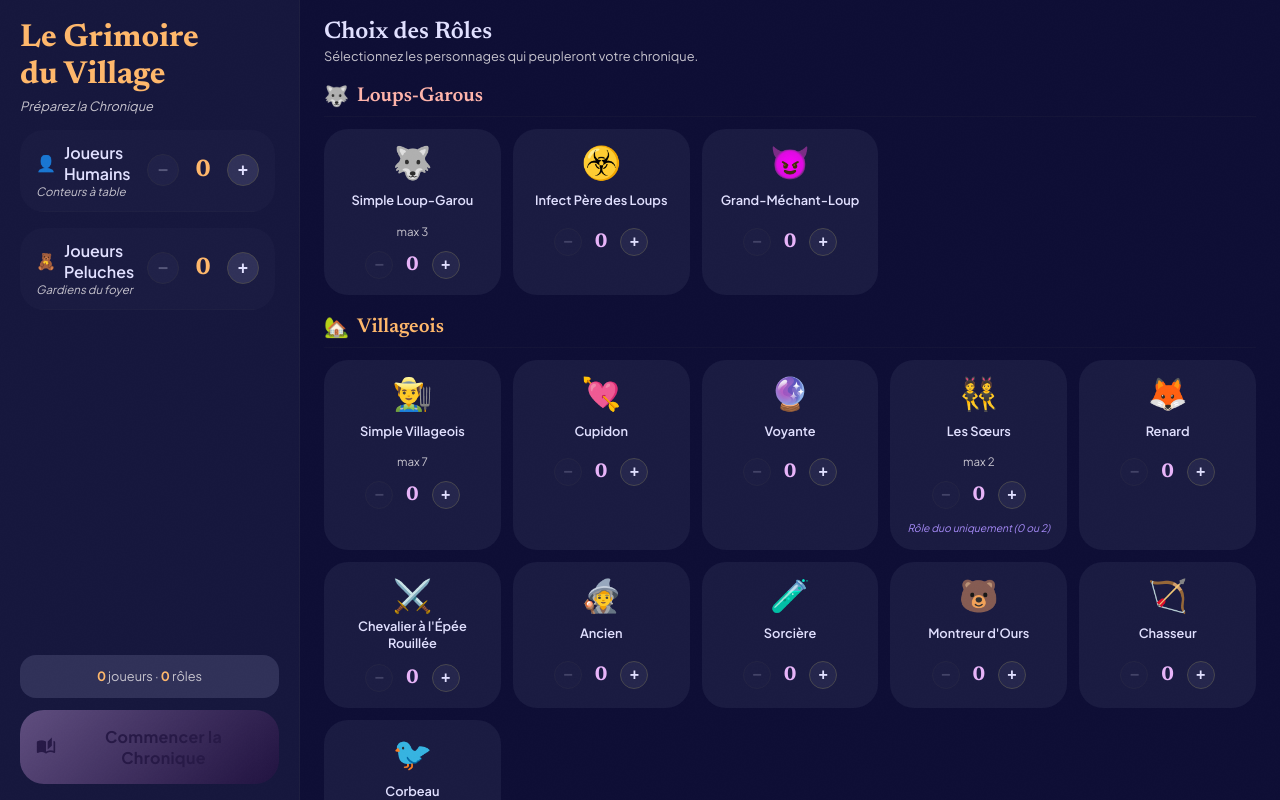
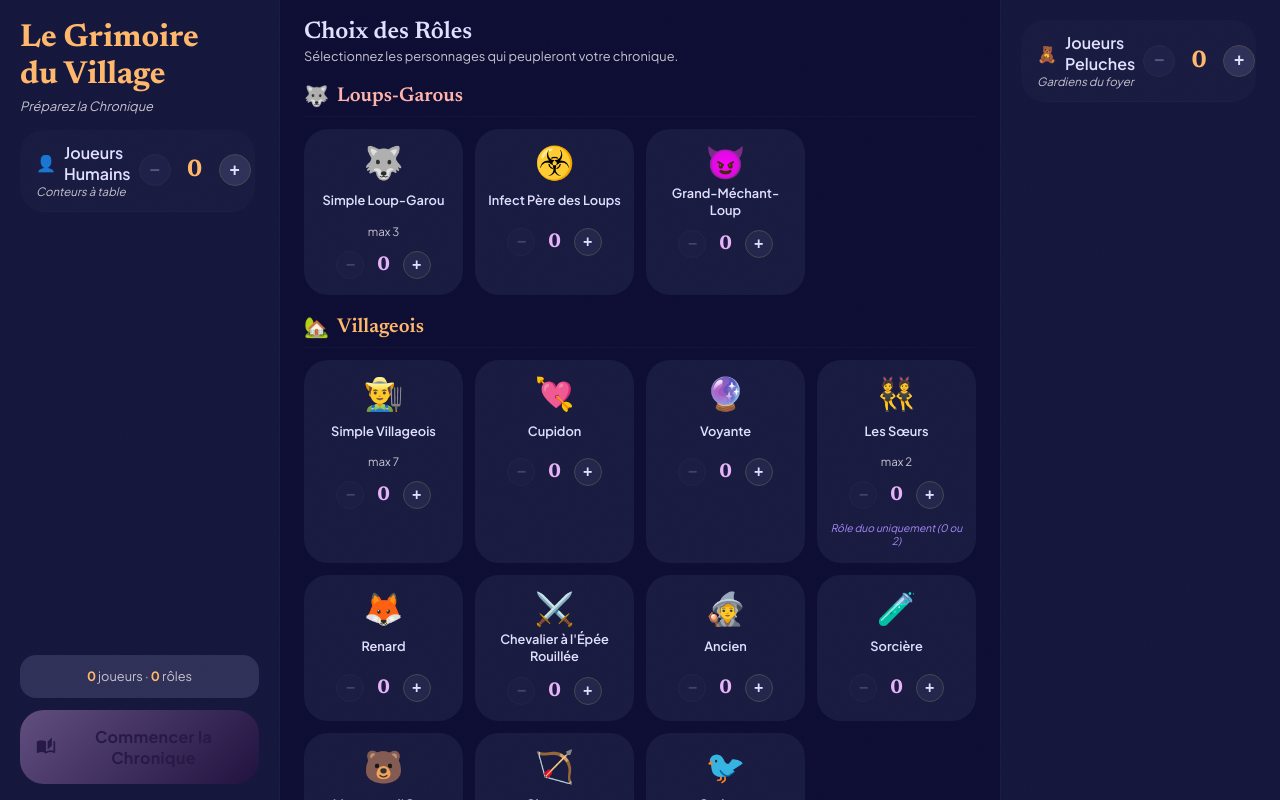
Before and after one commit to theobaldcharlie83-hue/loup_garou, a React (Vite) app: page / in a window 1280 px wide. Built offline with nearby package versions, Linux system fonts and the light colour scheme.

Commit message:
Mise a jour : corrections et ameliorations de l'application

```diff
--- a/src/screens/SetupScreen/SetupScreen.css
+++ b/src/screens/SetupScreen/SetupScreen.css
@@ -5,7 +5,7 @@
 /* ─── Layout principal ─────────────────────────────────────── */
 .setup-screen {
   display: grid;
-  grid-template-columns: 300px 1fr;
+  grid-template-columns: 280px 1fr 280px;
   height: 100vh;
   overflow: hidden;
   background: var(--color-surface);
@@ -18,7 +18,17 @@
   padding: var(--space-5) var(--space-5) var(--space-4);
   background: var(--color-surface-container-low);
   border-right: 1px solid rgba(71, 70, 78, 0.15);
-  overflow: hidden; /* Sidebar is fixed, its inner wrap scroll */
+  overflow: hidden;
+}
+
+.setup-sidebar-right {
+  display: flex;
+  flex-direction: column;
+  gap: var(--space-4);
+  padding: var(--space-5) var(--space-5) var(--space-4);
+  background: var(--color-surface-container-low);
+  border-left: 1px solid rgba(71, 70, 78, 0.15);
+  overflow: hidden;
 }
 
 /* Wrapper scrollable pour les blocs de joueurs */
@@ -292,6 +302,25 @@
 .roles-zone-header {
   flex-shrink: 0;
 }
+
+.btn-choix-rapide {
+  padding: 8px 16px;
+  background: var(--color-surface-container-high);
+  color: var(--color-secondary);
+  border: 1px solid rgba(255, 184, 107, 0.3);
+  border-radius: var(--radius-lg);
+  font-size: var(--text-label-lg);
+  font-weight: 600;
+  cursor: pointer;
+  transition: background var(--anim-fast), border-color var(--anim-fast), transform var(--anim-fast);
+  white-space: nowrap;
+  flex-shrink: 0;
+}
+.btn-choix-rapide:hover {
+  background: var(--color-surface-container-highest);
+  border-color: var(--color-secondary);
+  transform: translateY(-1px);
+}
 .roles-zone-header h2 {
   font-family: var(--font-headline);
   font-size: var(--text-headline-md);
--- a/src/screens/SetupScreen/SetupScreen.jsx
+++ b/src/screens/SetupScreen/SetupScreen.jsx
@@ -93,9 +93,9 @@ export default function SetupScreen() {
     <div className="setup-screen" role="main" aria-label="Configuration de la partie">
 
       {/* ══════════════════════════════════════════
-          PANNEAU GAUCHE — Grimoire de Setup
+          PANNEAU GAUCHE — Joueurs Humains
       ══════════════════════════════════════════ */}
-      <aside className="setup-sidebar" aria-label="Paramètres des joueurs">
+      <aside className="setup-sidebar" aria-label="Paramètres des joueurs humains">
 
         {/* En-tête */}
         <div className="setup-sidebar__header">
@@ -173,7 +173,106 @@ export default function SetupScreen() {
               </div>
             )}
           </div>
+        </div>
 
+        {/* Datalist pour autocomplétion des humains */}
+        <datalist id="human-suggestions">
+          {DEFAULT_HUMAN_NAMES.map((name, idx) => (
+            <option key={idx} value={name} />
+          ))}
+        </datalist>
+
+        {/* ──── Footer : résumé + CTA ──── */}
+        <div className="setup-footer">
+          <div className="setup-summary" role="status" aria-live="polite" aria-atomic="true">
+            <strong>{totalPlayers}</strong> joueur{totalPlayers !== 1 ? 's' : ''}{' '}·{' '}
+            <strong>{totalRoles}</strong> rôle{totalRoles !== 1 ? 's' : ''}
+
+            {totalPlayers > 0 && totalRoles > 0 && totalRoles !== totalPlayers && (
+              <span className="mismatch">
+                ⚠ {totalRoles > totalPlayers
+                  ? `${totalRoles - totalPlayers} rôle${totalRoles - totalPlayers > 1 ? 's' : ''} en trop`
+                  : `${totalPlayers - totalRoles} rôle${totalPlayers - totalRoles > 1 ? 's' : ''} manquant${totalPlayers - totalRoles > 1 ? 's' : ''}`
+                }
+              </span>
+            )}
+            {ready && (
+              <span className="ready">✦ Prêt à démarrer !</span>
+            )}
+          </div>
+
+          <button
+            id="btn-commencer-chronique"
+            className="btn-primary setup-cta"
+            onClick={handleStart}
+            disabled={!ready}
+            aria-disabled={!ready}
+          >
+            <span className="material-symbols-outlined icon-filled" aria-hidden="true">
+              auto_stories
+            </span>
+            Commencer la Chronique
+          </button>
+        </div>
+      </aside>
+
+      {/* ══════════════════════════════════════════
+          ZONE CENTRALE — Grille des Rôles
+      ══════════════════════════════════════════ */}
+      <main className="setup-roles-zone" aria-label="Sélection des rôles">
+        <div className="roles-zone-header" style={{ display: 'flex', justifyContent: 'space-between', alignItems: 'center' }}>
+          <div>
+            <h2>Choix des Rôles</h2>
+            <p>Sélectionnez les personnages qui peupleront votre chronique.</p>
+          </div>
+          {totalPlayers > 0 && (
+            <button
+              className="btn-choix-rapide"
+              onClick={handleAutoAssign}
+            >
+              ✨ Choix rapide
+            </button>
+          )}
+        </div>
+
+        {TEAM_ORDER.map((team) => (
+          <section key={team} aria-label={`Équipe ${TEAM_META[team].label}`}>
+            <h3 className={`roles-section-title team-${team}`}>
+              <span aria-hidden="true">{TEAM_META[team].icon}</span>
+              {TEAM_META[team].label}
+            </h3>
+            <div className="roles-grid">
+              {rolesByTeam[team].map((role) => {
+                const qty = roleSelection[role.id] ?? 0
+                // Les Sœurs ne peuvent être que 0 ou 2 (jamais 1)
+                const isSoeurs = role.id === 'soeurs'
+                const handleDecrement = isSoeurs
+                  ? () => setRoleQty(role.id, 0)
+                  : () => setRoleQty(role.id, Math.max(0, qty - 1))
+                const handleIncrement = isSoeurs
+                  ? () => setRoleQty(role.id, qty === 0 ? 2 : qty)
+                  : () => setRoleQty(role.id, Math.min(role.maxQty, qty + 1))
+                return (
+                  <RoleCard
+                    key={role.id}
+                    role={role}
+                    qty={qty}
+                    onDecrement={handleDecrement}
+                    onIncrement={handleIncrement}
+                    hint={isSoeurs ? 'Rôle duo uniquement (0 ou 2)' : null}
+                  />
+                )
+              })}
+            </div>
+          </section>
+        ))}
+      </main>
+
+      {/* ══════════════════════════════════════════
+          PANNEAU DROIT — Joueurs Peluches
+      ══════════════════════════════════════════ */}
+      <aside className="setup-sidebar-right" aria-label="Paramètres des peluches">
+        <div className="setup-sidebar__scrollable-area">
           {/* ──── Joueurs Peluches ──── */}
           <div className={`player-block${plushCount > 0 ? ' has-players' : ''}`}>
             <div className="player-block__header">
@@ -245,106 +344,13 @@ export default function SetupScreen() {
           </div>
         </div>
 
-        {/* Datalist pour autocomplétion des humains */}
-        <datalist id="human-suggestions">
-          {DEFAULT_HUMAN_NAMES.map((name, idx) => (
-            <option key={idx} value={name} />
-          ))}
-        </datalist>
-
         {/* Datalist pour autocomplétion des peluches */}
         <datalist id="plush-suggestions">
           {DEFAULT_PLUSH_NAMES.map((name, idx) => (
             <option key={idx} value={name} />
           ))}
         </datalist>
-
-        {/* ──── Footer : résumé + CTA ──── */}
-        <div className="setup-footer">
-          <div className="setup-summary" role="status" aria-live="polite" aria-atomic="true">
-            <strong>{totalPlayers}</strong> joueur{totalPlayers !== 1 ? 's' : ''}{' '}·{' '}
-            <strong>{totalRoles}</strong> rôle{totalRoles !== 1 ? 's' : ''}
-
-            {totalPlayers > 0 && totalRoles > 0 && totalRoles !== totalPlayers && (
-              <span className="mismatch">
-                ⚠ {totalRoles > totalPlayers
-                  ? `${totalRoles - totalPlayers} rôle${totalRoles - totalPlayers > 1 ? 's' : ''} en trop`
-                  : `${totalPlayers - totalRoles} rôle${totalPlayers - totalRoles > 1 ? 's' : ''} manquant${totalPlayers - totalRoles > 1 ? 's' : ''}`
-                }
-              </span>
-            )}
-            {ready && (
-              <span className="ready">✦ Prêt à démarrer !</span>
-            )}
-          </div>
-
-          <button
-            id="btn-commencer-chronique"
-            className="btn-primary setup-cta"
-            onClick={handleStart}
-            disabled={!ready}
-            aria-disabled={!ready}
-          >
-            <span className="material-symbols-outlined icon-filled" aria-hidden="true">
-              auto_stories
-            </span>
-            Commencer la Chronique
-          </button>
-        </div>
       </aside>
-
-      {/* ══════════════════════════════════════════
-          ZONE DROITE — Grille des Rôles
-      ══════════════════════════════════════════ */}
-      <main className="setup-roles-zone" aria-label="Sélection des rôles">
-        <div className="roles-zone-header" style={{ display: 'flex', justifyContent: 'space-between', alignItems: 'center' }}>
-          <div>
-            <h2>Choix des Rôles</h2>
-            <p>Sélectionnez les personnages qui peupleront votre chronique.</p>
-          </div>
-          {totalPlayers > 0 && (
-            <button
-              className="intr-header-back" // Using the same style object as in interrogation
-              style={{ padding: '8px 16px', background: 'var(--color-surface-container-high)' }}
-              onClick={handleAutoAssign}
-            >
-              ✨ Rapide
-            </button>
-          )}
-        </div>
-
-        {TEAM_ORDER.map((team) => (
-          <section key={team} aria-label={`Équipe ${TEAM_META[team].label}`}>
-            <h3 className={`roles-section-title team-${team}`}>
-              <span aria-hidden="true">{TEAM_META[team].icon}</span>
-              {TEAM_META[team].label}
-            </h3>
-            <div className="roles-grid">
-              {rolesByTeam[team].map((role) => {
-                const qty = roleSelection[role.id] ?? 0
-                // Les Sœurs ne peuvent être que 0 ou 2 (jamais 1)
-                const isSoeurs = role.id === 'soeurs'
-                const handleDecrement = isSoeurs
-                  ? () => setRoleQty(role.id, 0)
-                  : () => setRoleQty(role.id, Math.max(0, qty - 1))
-                const handleIncrement = isSoeurs
-                  ? () => setRoleQty(role.id, qty === 0 ? 2 : qty)
-                  : () => setRoleQty(role.id, Math.min(role.maxQty, qty + 1))
-                return (
-                  <RoleCard
-                    key={role.id}
-                    role={role}
-                    qty={qty}
-                    onDecrement={handleDecrement}
-                    onIncrement={handleIncrement}
-                    hint={isSoeurs ? 'Rôle duo uniquement (0 ou 2)' : null}
-                  />
-                )
-              })}
-            </div>
-          </section>
-        ))}
-      </main>
     </div>
   )
 }
```
Lines whose indentation alone changed are shown as unchanged.
